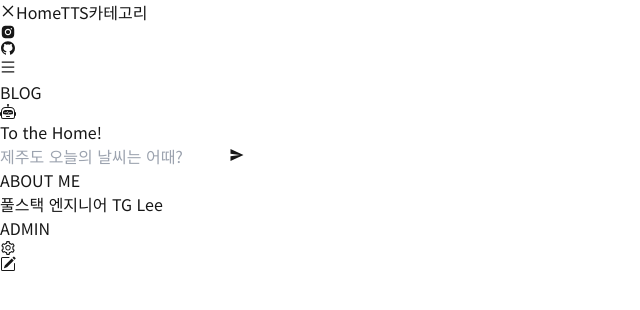
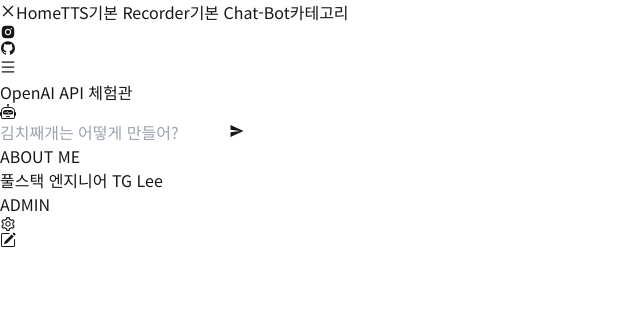
Before and after one commit to 82orez/openai-api-practice, a Next.js app: page /the-original-chatbot in a window 1280 px wide. Shown: the top 310 px of the page, without its empty margins (0-640 px from the left). Built offline with nearby package versions, Linux system fonts and the light colour scheme.

Commit message:
recorder

```diff
--- a/src/app/api/tts/route.ts
+++ b/src/app/api/tts/route.ts
@@ -10,7 +10,7 @@
 
     const { text } = await req.json();
 
-    // TTS 생성
+    // * TTS 생성
     const response = await openai.audio.speech.create({
       model: "tts-1",
       input: text,
@@ -18,18 +18,18 @@
       response_format: "mp3",
     });
 
-    // Supabase 스토리지 클라이언트 설정
-    // const supabase = createClient(process.env.SUPABASE_URL!, process.env.SUPABASE_SERVICE_ROLE_KEY!);
-
-    // mp3 파일을 Supabase Storage 에 업로드
+    // * mp3 파일을 Supabase Storage 에 업로드
     const fileName = `tts-${Date.now()}.mp3`;
     const { data, error } = await supabase.storage.from("tts-audio").upload(fileName, Buffer.from(await response.arrayBuffer()), {
       contentType: "audio/mpeg",
       upsert: true,
     });
 
-    if (error) throw error;
+    if (error) {
+      console.error(error.message);
+    }
 
+    // * supabase 에 업로드된 음성 파일의 공개 url 가져오기
     const { data: publicUrlData } = supabase.storage.from("tts-audio").getPublicUrl(fileName);
 
     return NextResponse.json({
--- a/src/app/the-original-chatbot/page.tsx
+++ b/src/app/the-original-chatbot/page.tsx
@@ -10,11 +10,7 @@
 
   return (
     // h-full 또는 h-screen 으로 높이 조절
-    <div className="flex h-screen w-full flex-col items-center justify-between">
-      <Link href={"/"} className={"fixed right-5 top-5 rounded-md bg-pink-300 p-4"}>
-        To the Home!
-      </Link>
-
+    <div className="flex h-full w-full flex-col items-center justify-between">
       <div className="h-full w-full max-w-md rounded-lg bg-white p-6 shadow-md">
         <div className="flex h-full flex-col justify-between">
           <div className="overflow-y-auto">
@@ -33,7 +29,7 @@
           <form className="mt-4 flex w-full" onSubmit={handleSubmit}>
             <input
               className="w-full rounded-l-lg border border-gray-300 p-2 focus:border-blue-300 focus:outline-none focus:ring"
-              placeholder="제주도 오늘의 날씨는 어때?"
+              placeholder="김치째개는 어떻게 만들어?"
               onChange={handleInputChange}
               disabled={isLoading}
               value={input}
--- a/src/app/tts/page.tsx
+++ b/src/app/tts/page.tsx
@@ -39,12 +39,12 @@
 
   return (
     <div className={"flex flex-col justify-center gap-5"}>
-      <div>TTS Page - 영어 Text 를 원어민 음성 파일로 만들기!</div>
+      <div>TTS 기능 맛보기 - 영어 Text 를 입력해 주시면 원어민 음성 파일로 만들어 드립니다.!</div>
 
       <div className={"p-4"}>
         <textarea
           className="h-32 w-full rounded-md border border-gray-300 p-2 focus:outline-none focus:ring-2 focus:ring-blue-500"
-          placeholder="텍스트를 입력하세요..."
+          placeholder="영어 문장을 입력하세요."
           value={text}
           onChange={(e) => setText(e.target.value)}
         />
--- a/src/components/Header.tsx
+++ b/src/components/Header.tsx
@@ -14,7 +14,7 @@
         {isOpen ? <AiOutlineClose /> : <AiOutlineMenu />}
       </button>
       <Link href="/">
-        <h1 className="text-3xl font-semibold text-slate-600 lg:text-4xl">BLOG</h1>
+        <h1 className="text-3xl font-semibold text-slate-600 lg:text-4xl">OpenAI API 체험관</h1>
       </Link>
       <Link href={"/search"} className={"text-2xl lg:text-3xl"} data-cy="chatbotLink">
         <BsRobot />
--- a/src/components/Sidebar.tsx
+++ b/src/components/Sidebar.tsx
@@ -16,9 +16,19 @@
       <Link href={"/"} className="w-48 font-medium text-gray-600 hover:underline" onClick={toggle}>
         Home
       </Link>
+
       <Link href={"/tts"} className="w-48 font-medium text-gray-600 hover:underline" onClick={toggle}>
         TTS
       </Link>
+
+      <Link href={"/recorder"} className="w-48 font-medium text-gray-600 hover:underline" onClick={toggle}>
+        기본 Recorder
+      </Link>
+
+      <Link href={"/the-original-chatbot"} className="w-48 font-medium text-gray-600 hover:underline" onClick={toggle}>
+        기본 Chat-Bot
+      </Link>
+
       <Link href={"/"} onClick={toggle} className={"hover:underline"}>
         카테고리
       </Link>
```
